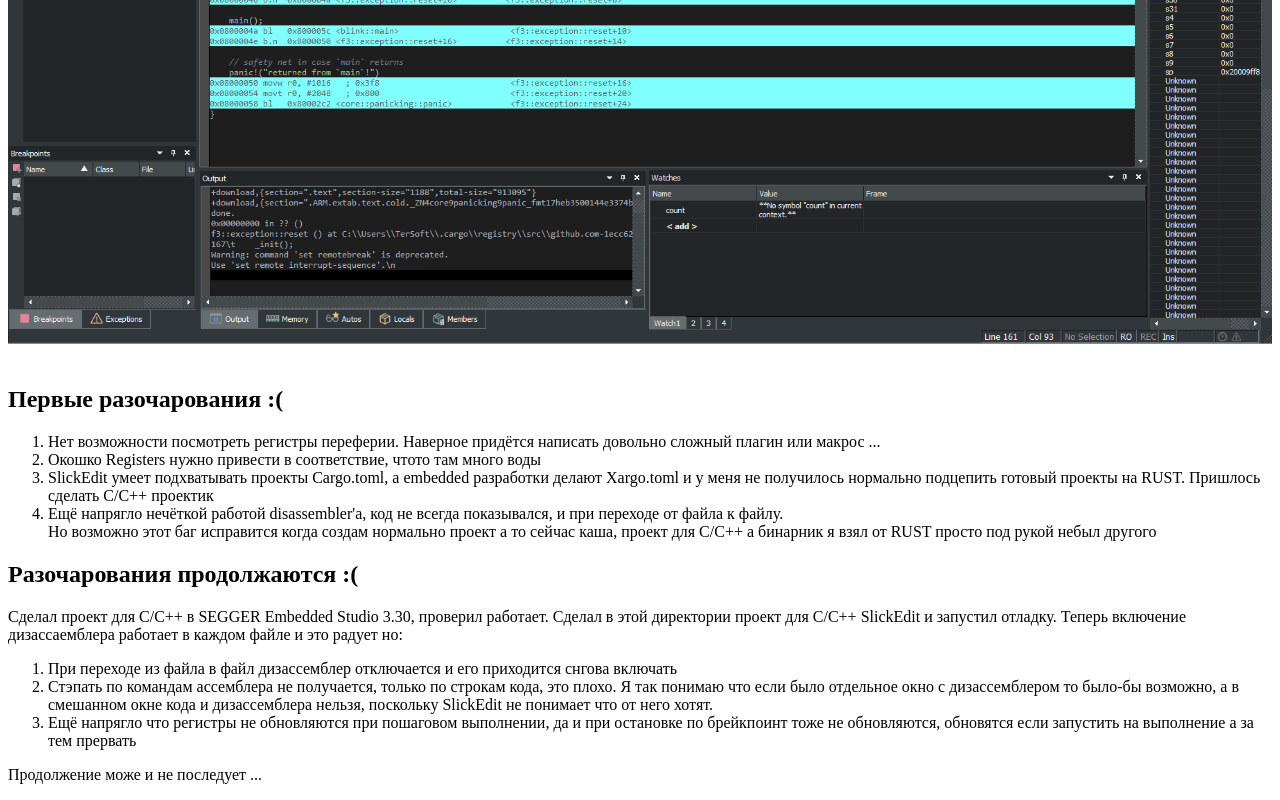
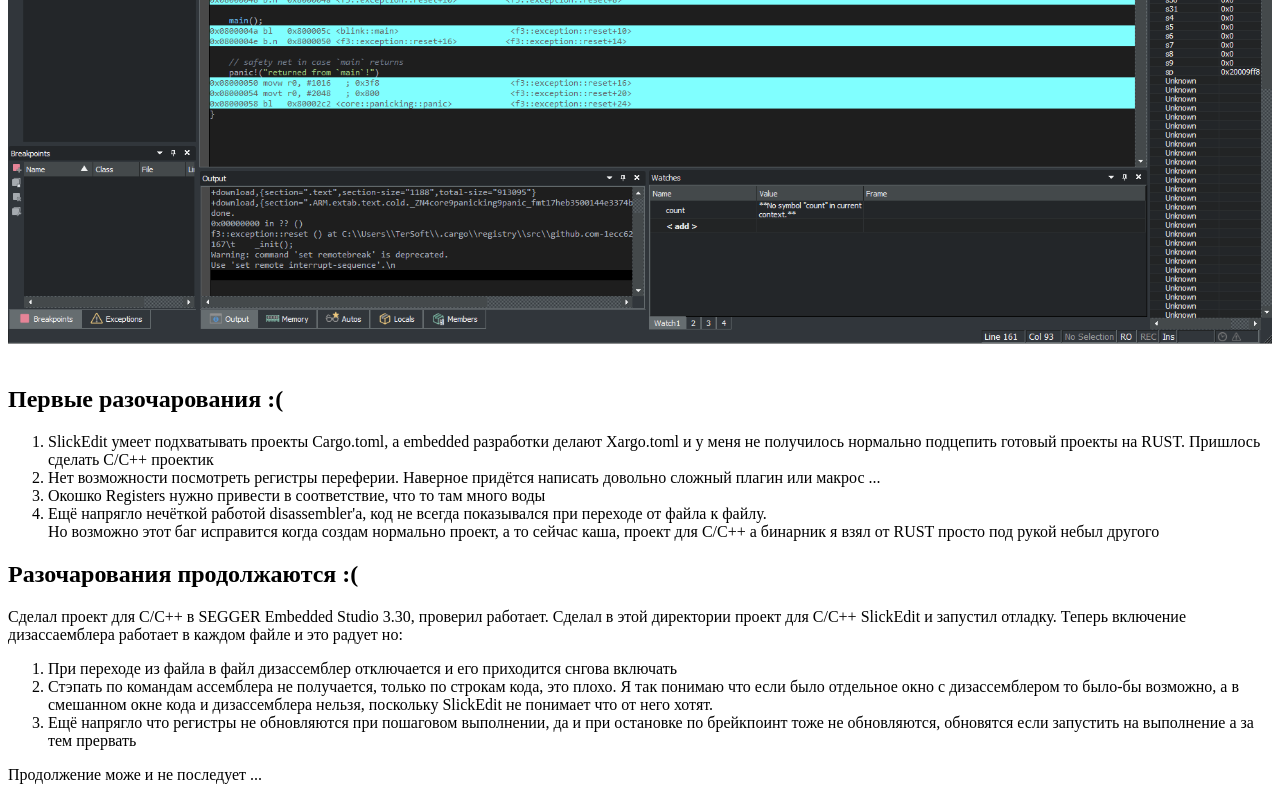
Before and after one commit to Bocha91/Bocha91.github.io, a plain HTML site: page Slick/index.html in a window 1280 px wide. Shown: the part 980-1780 px from the top of the page. Drawn offline with Linux system fonts and the light colour scheme.

Commit message:
Подправил слегка

```diff
--- a/Slick/index.html
+++ b/Slick/index.html
@@ -26,12 +26,12 @@
   <br>
   <h2>Первыe разочарования :(</h2>
   <ol>
-    <li>Нет возможности посмотреть регистры переферии. Наверное придётся написать довольно сложный плагин или макрос ...</li>
-    <li>Окошко Registers нужно привести в соответствие, чтото там много воды</li>
     <li>SlickEdit умеет подхватывать проекты Cargo.toml, а embedded разработки делают Xargo.toml и у меня не получилось
         нормально подцепить готовый проекты на RUST. Пришлось сделать С/С++ проектик</li>
-    <li>Ещё напрягло нечёткой работой disassembler'а, код не всегда показывался, и при переходе от файла к файлу.<br>
-        Но возможно этот баг исправится когда создам нормально проект а то сейчас каша, проект для С/С++ а бинарник я взял от RUST
+    <li>Нет возможности посмотреть регистры переферии. Наверное придётся написать довольно сложный плагин или макрос ...</li>
+    <li>Окошко Registers нужно привести в соответствие, что то там много воды</li>
+    <li>Ещё напрягло нечёткой работой disassembler'а, код не всегда показывался при переходе от файла к файлу.<br>
+        Но возможно этот баг исправится когда создам нормально проект, а то сейчас каша, проект для С/С++ а бинарник я взял от RUST
         просто под рукой небыл другого</li>
   </ol>
 
```
